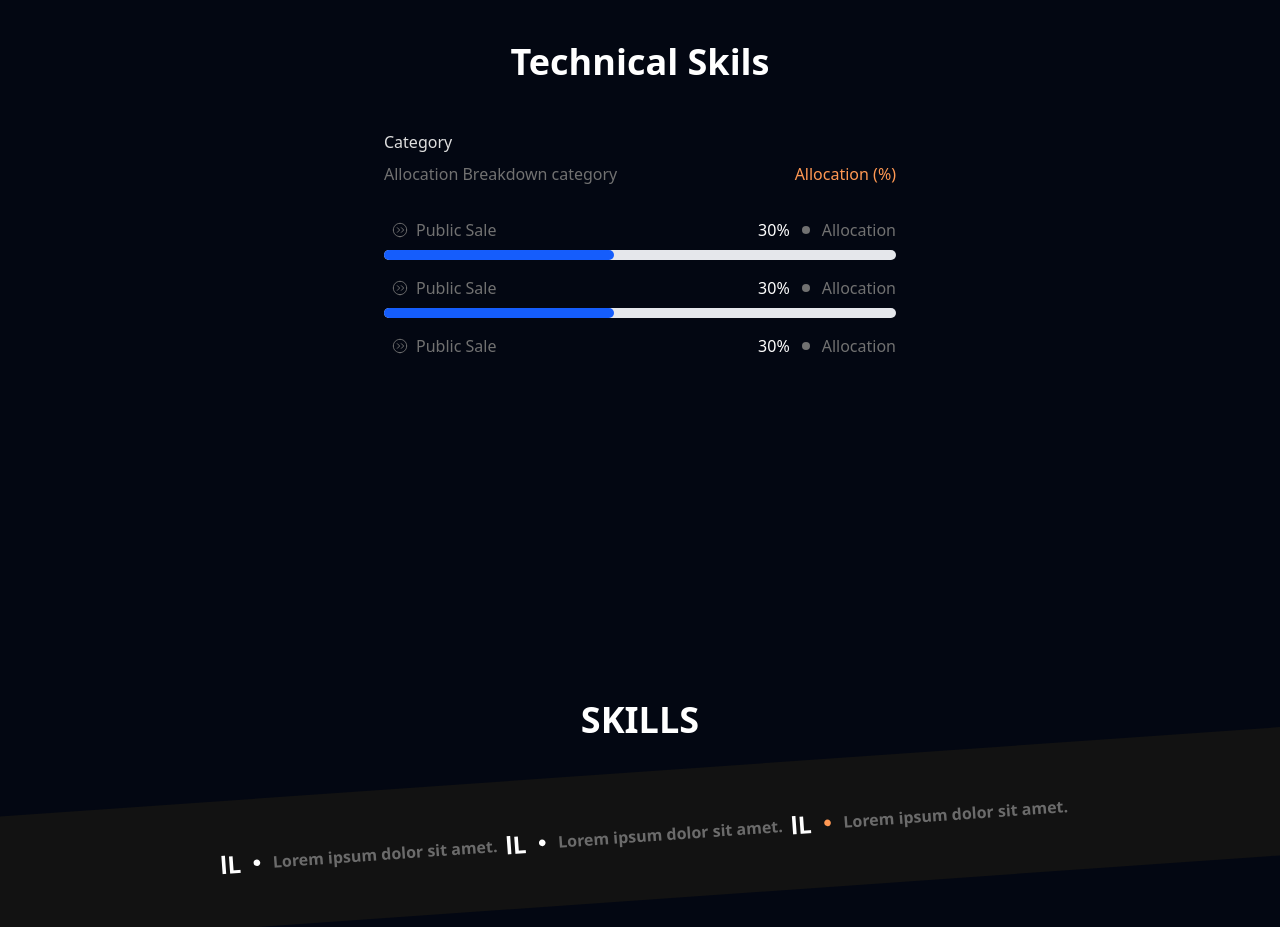
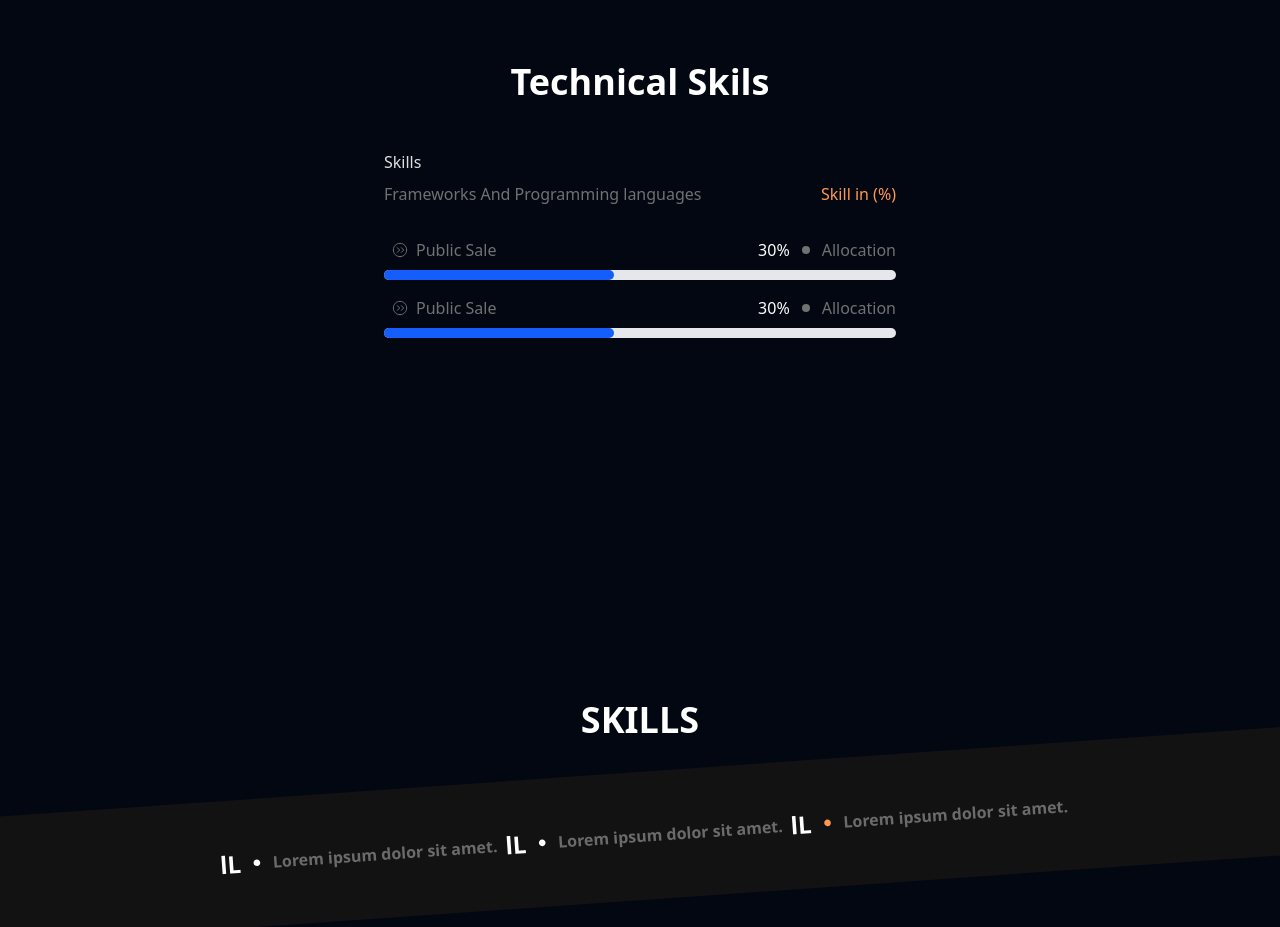
Before and after one commit to Biniyamgirma/portflio-website, a React (Vite) app: page / in a window 1280 px wide. Shown: the part 1800-2727 px from the top of the page. Built offline with nearby package versions, Linux system fonts and the light colour scheme; a web font is replaced by a local one.

Commit message:
removed one skill

```diff
--- a/src/components/TechSkill.jsx
+++ b/src/components/TechSkill.jsx
@@ -8,11 +8,11 @@ function TechSkill() {
     <div className="h-full w-full">
       <div className="flex w-full items-end justify-between my-4">
         <div className="flex flex-col space-y-2 ">
-          <h2 className="text-[#DFDFDF]">Category</h2>
-          <p className="text-[#717171]">Allocation Breakdown category</p>
+          <h2 className="text-[#DFDFDF]">Skills</h2>
+          <p className="text-[#717171]">Frameworks And Programming languages</p>
         </div>
         <div>
-          <h2 className="text-[#FF9853]">Allocation (%)</h2>
+          <h2 className="text-[#FF9853]">Skill in  (%)</h2>
         </div>
       </div>
     </div>
@@ -63,30 +63,8 @@ function TechSkill() {
           <div className="h-2.5 rounded-full bg-blue-600" style={{ width: '45%'}}></div>
         </div>
       </div>
-    </div><div className="flex w-full flex-col">
-      <div className="mt-4 flex w-full justify-between">
-        <div className="ml-2 flex" id="skill wraper">
-          <span className="mr-2 flex items-center justify-center">
-            <svg className="size-4" viewBox="0 0 24 24" fill="none">
-              <path d="M8 8.5L11.5 12L8 15.5" stroke="#717171" stroke-width="1.5" stroke-linecap="round" strokeLinejoin="round" />
-              <path d="M14 8.5L17.5 12L14 15.5" stroke="#717171" stroke-width="1.5" stroke-linecap="round" strokeLinejoin="round" />
-              <path d="M12 22C17.5228 22 22 17.5228 22 12C22 6.47715 17.5228 2 12 2C6.47715 2 2 6.47715 2 12C2 17.5228 6.47715 22 12 22Z" stroke="#717171" stroke-width="1.5" stroke-linecap="round" strokeLinejoin="round" />
-            </svg>
-          </span>
-          <h3 className="text-[#717171]">Public Sale</h3>
-        </div>
-        <div className="flex items-center justify-center space-x-3">
-          <h3 className="text-[#FFFFFF]">30%</h3>
-          <span className="flex size-2 items-center justify-center rounded-full bg-[#717171]"> </span>
-          <p className="text-[#717171]">Allocation</p>
-        </div>
-      </div>
-      <div classNameName="mt-2">
-        <div classNameName="h-2.5 w-full rounded-full bg-gray-200">
-          <div classNameName="h-2.5 rounded-full bg-[#FF9853]" style={{ width: '45%'}}></div>
-        </div>
-      </div>
     </div>
+
   </div>
 </section>
   )
```
